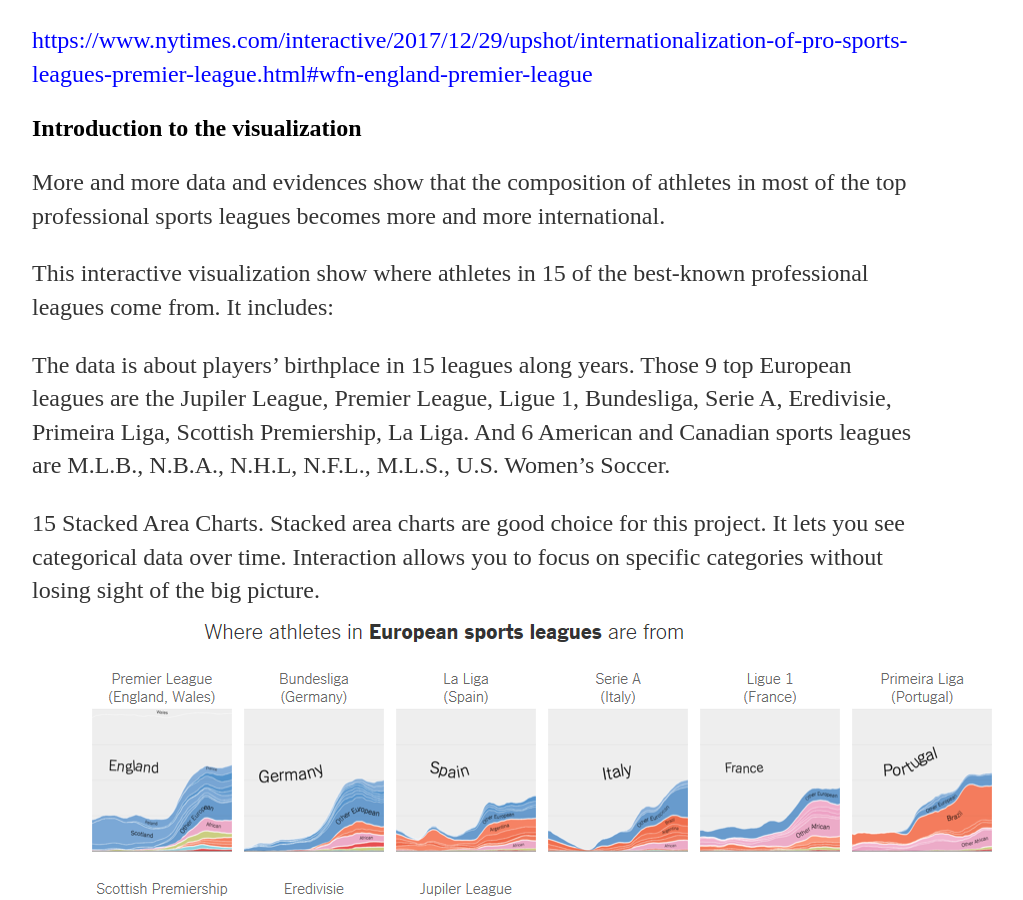
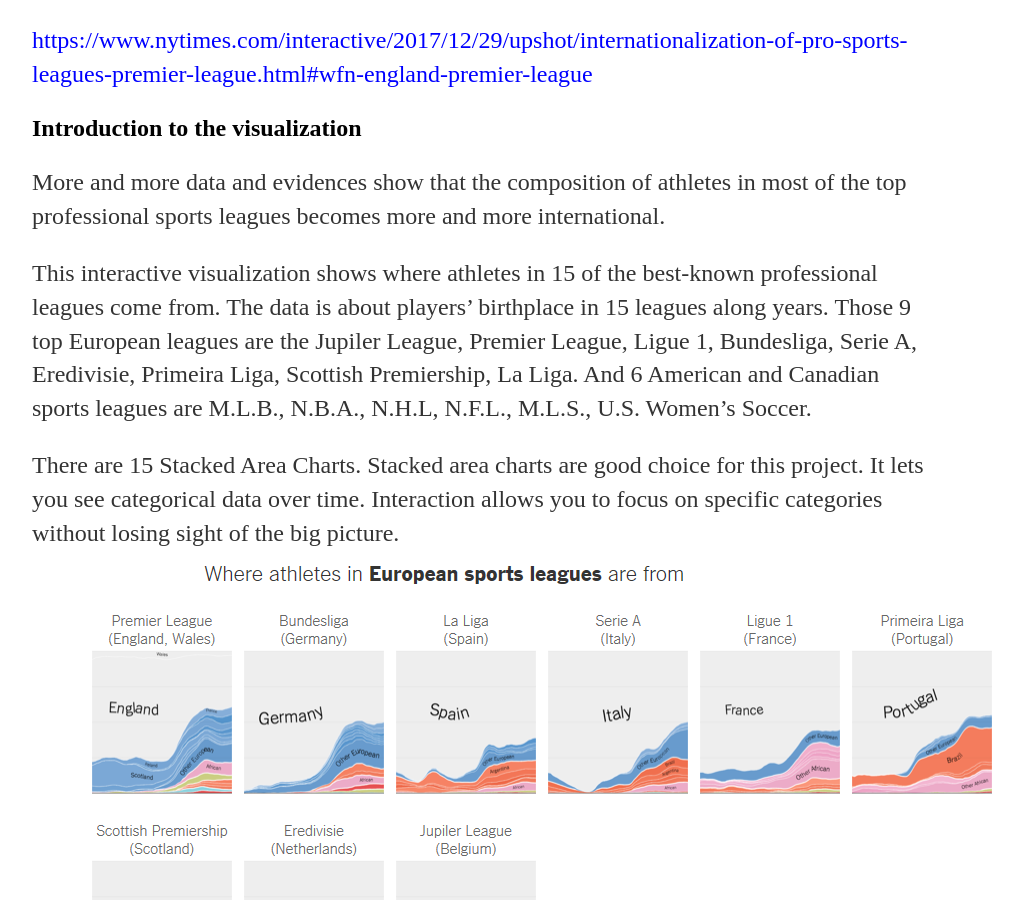
Before and after one commit to mimiyang/mimiyang.github.io, a Jekyll site: the page built from index.md, in a window 1280 px wide and 900 px high, scrolled down 795 px. Shown: the whole window, without its empty margins (160-1183 px from the left). Built offline with Jekyll 4.4.1, drawn with Linux system fonts in a browser that asks for light colours; our own code applies the rules of GitHub Pages for plain Markdown files.

Commit message:
Update index.md

```diff
--- a/index.md
+++ b/index.md
@@ -13,25 +13,26 @@
 ## Introduction to the visualization
 More and more data and evidences show that the composition of athletes in most of the top professional sports leagues becomes more and more international.
 
-This interactive visualization show where athletes in 15 of the best-known professional leagues come from. It includes:
+This interactive visualization shows where athletes in 15 of the best-known professional leagues come from. The data is about players' birthplace in 15 leagues along years. Those 9 top European leagues are  the Jupiler League, Premier League, Ligue 1, Bundesliga, Serie A, Eredivisie, Primeira Liga, Scottish Premiership, La Liga. And 6 American and Canadian sports leagues are M.L.B., N.B.A., N.H.L, N.F.L., M.L.S., U.S. Women's Soccer.
 
-The data is about players' birthplace in 15 leagues along years. Those 9 top European leagues are  the Jupiler League, Premier League, Ligue 1, Bundesliga, Serie A, Eredivisie, Primeira Liga, Scottish Premiership, La Liga. And 6 American and Canadian sports leagues are M.L.B., N.B.A., N.H.L, N.F.L., M.L.S., U.S. Women's Soccer.
-
-15 Stacked Area Charts. Stacked area charts are good choice for this project. It lets you see categorical data over time. Interaction allows you to focus on specific categories without losing sight of the big picture.
+There are 15 Stacked Area Charts. Stacked area charts are good choice for this project. It lets you see categorical data over time. Interaction allows you to focus on specific categories without losing sight of the big picture.
 ![](/european_01.PNG)
 ![](/usa_01.PNG)
 
 
 **Features:**
-Arrange more than one d3.js graph on a web page. Take the graph for european leagues as example. It combines 9 graphs together.
+
+- Arrange more than one d3.js graph on a web page. Take the graph for european leagues as example. It combines 9 graphs together.
 ![](/european_01.PNG)
-It gives a broad view of the topic developing over years. You can get different groups' share together and make comparison. You will get inspired by the change of share over time.
+
+- It gives a broad view of the topic developing over years. You can get different groups' share together and make comparison. You will get inspired by the change of share over time.
 ![](/premierLeague.jpg)
-It uses annotations and highlight ranges to add explanations to charts. It makes data for seperate group outstanding and interactive. It also helps readers to figure out more details about the chart.
 
-It turns off automatic labeling and places its own's labels.
+- It uses annotations and highlight ranges to add explanations to charts. It makes data for seperate group outstanding and interactive. It also helps readers to figure out more details about the chart.
 
-Leagues rules or laws can make the trend change. And there are elements to mark them in charts. It makes data more interesting and intuitive.
+- It turns off automatic labeling and places its own's labels.
+
+- Leagues rules or laws can make the trend change. And there are elements to mark them in charts. It makes data more interesting and intuitive.
 
 
 
```
